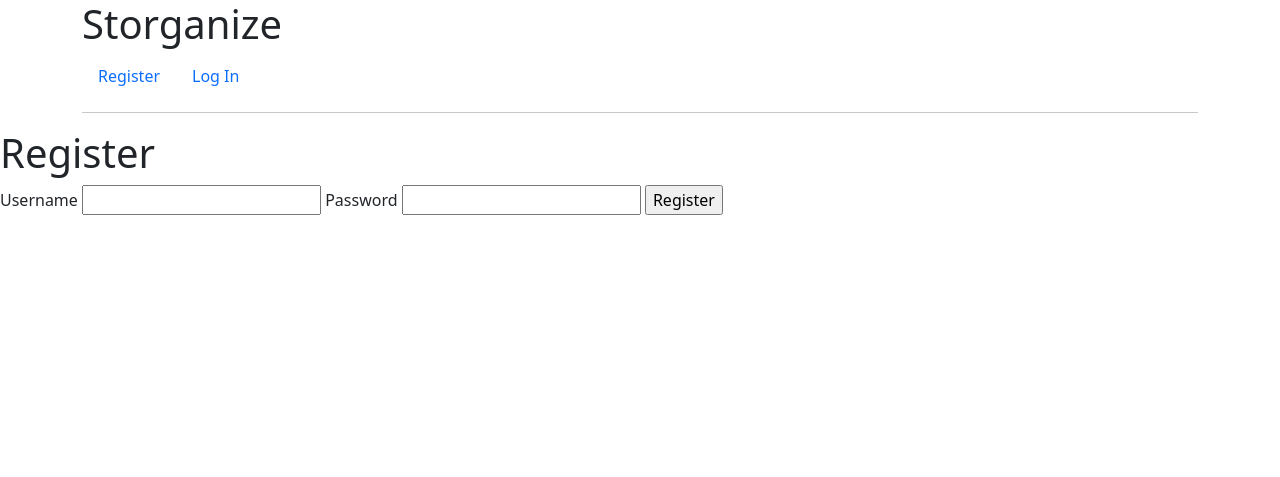
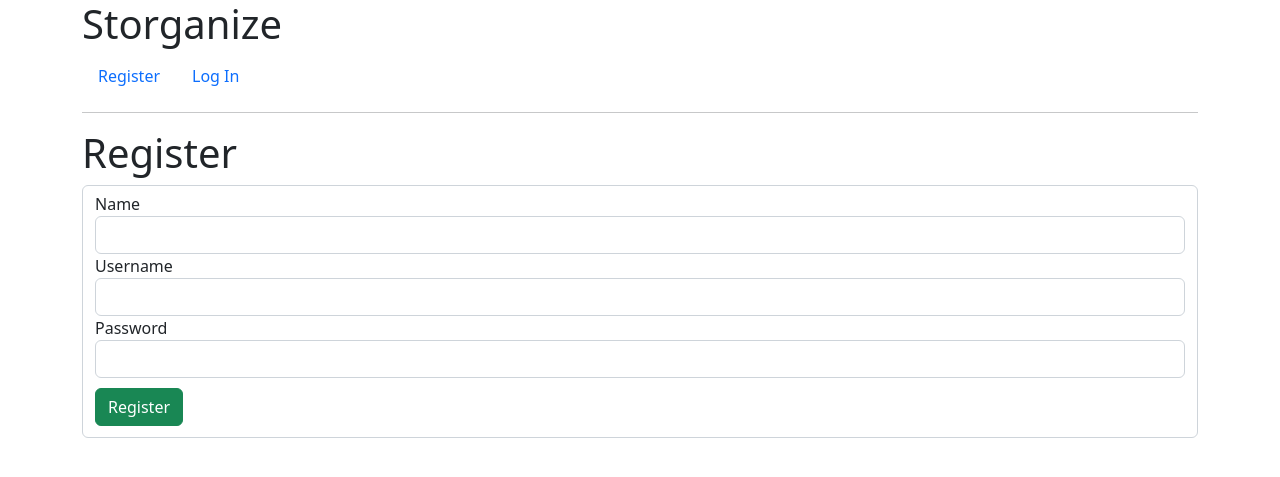
Before and after one commit to lukasgraig/storganize-dev, a Flask app: page /auth/register in a window 1280 px wide. Shown: the top 477 px of the page. Run offline with Flask 2, Linux system fonts and the light colour scheme.

Commit message:
created a cleaner register page

```diff
--- a/storganize/templates/auth/register.html
+++ b/storganize/templates/auth/register.html
@@ -1,15 +1,37 @@
 {% extends 'base.html' %}
 
-{% block header %}
-  <h1>{% block title %}Register{% endblock %}</h1>
-{% endblock %}
-
-{% block content %}
-  <form method="post">
-    <label for="username">Username</label>
-    <input name="username" id="username" required>
-    <label for="password">Password</label>
-    <input type="password" name="password" id="password" required>
-    <input type="submit" value="Register">
-  </form>
-{% endblock %}
+<!DOCTYPE html>
+<html lang="en">
+<head>
+  <meta charset="UTF-8">
+  <meta http-equiv="X-UA-Compatible" content="IE=edge">
+  <meta name="viewport" content="width=device-width, initial-scale=1.0">
+</head>
+<body>
+s
+  {% block content %}
+  <div class="container">
+    <h1>Register</h1>
+    <div class="form-control">
+      <form method="post">
+        <div>
+          <label for="name">Name</label>
+          {{ form.name(class="form-control") }}
+        </div>
+        <div>
+          <label for="username">Username</label>
+          {{ form.username(class="form-control") }}
+        </div>
+        <div>
+          <label for="password">Password</label>
+          {{ form.password(class="form-control") }}
+        </div>
+        <div>
+          <a type="button" class="btn btn-success" style="margin-top: 10px; margin-bottom: 5px;" type="submit">Register</a>
+        </div>
+      </form>
+    </div>
+  </div>
+  {% endblock %}
+</body>
+</html>
```
